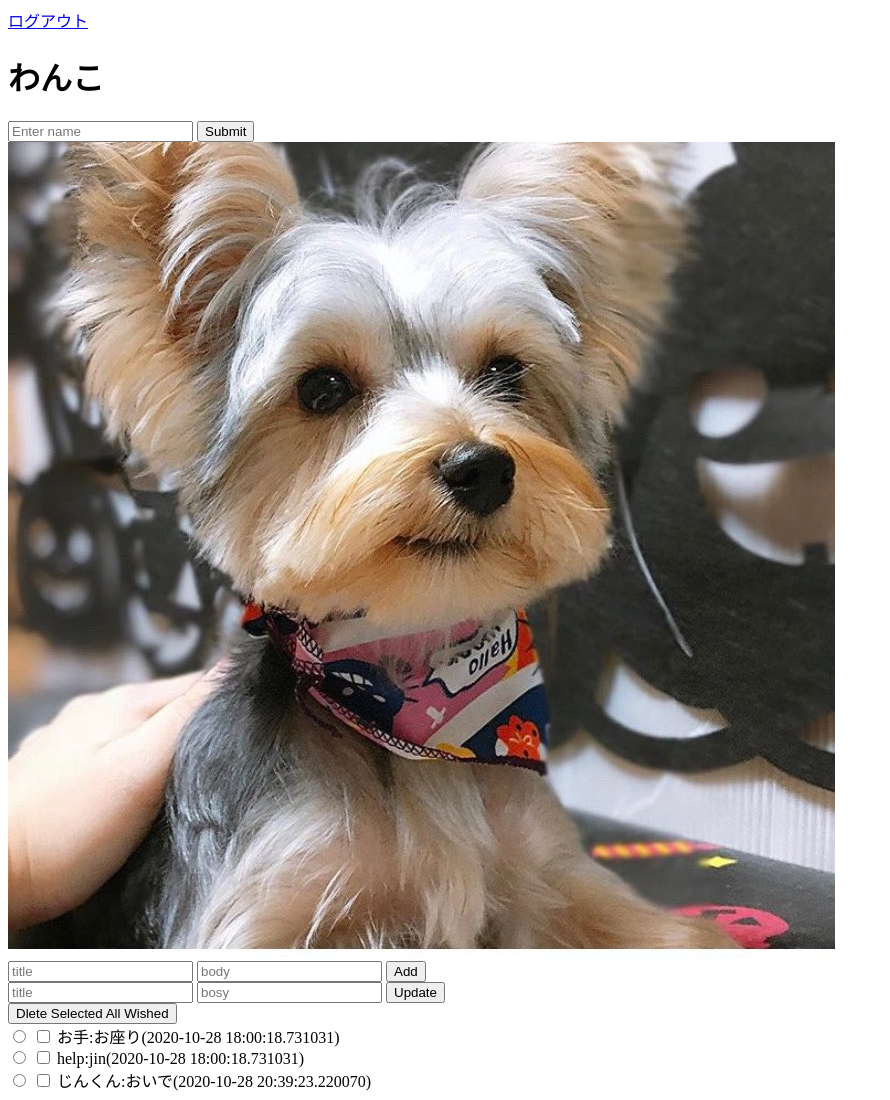
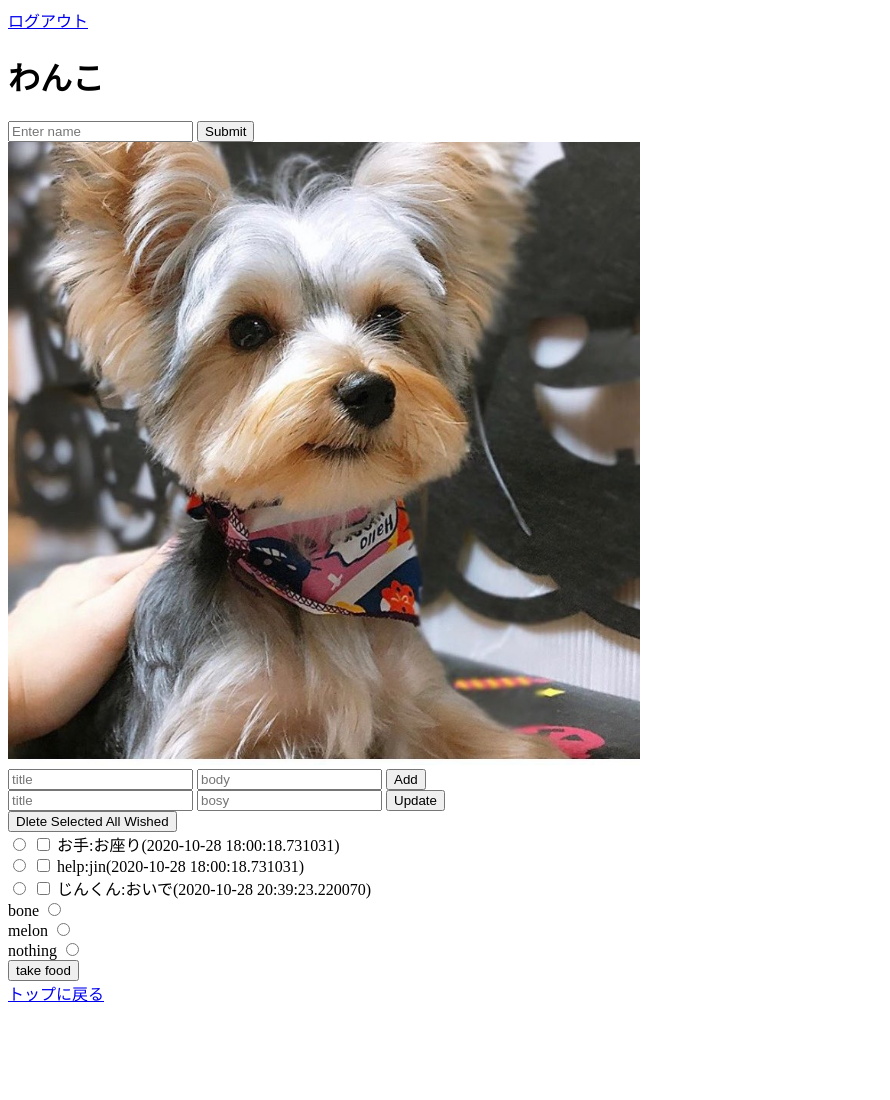
Before and after one commit to siberian122/flaskProject, a Flask app: page / in a window 1280 px wide. Shown: the whole page, without its empty margins (0-890 px from the left). After the commit the page ends 1002 px from the top, so only its background shows below. Run offline with Flask 2, Linux system fonts and the light colour scheme; a user stored in the database is signed in.

Commit message:
Commit takefood

```diff
--- a/app.py
+++ b/app.py
@@ -17,10 +17,17 @@ def index():
     if 'user_name' in session:
         name=request.args.get('name')
         all_wish=WishContent.query.all()
-        #esa=['bone','dog food','apple']
-        return render_template('index.html',name=name,all_wish=all_wish)
+        esa=['bone','melon','nothing']
+        return render_template('index.html',name=name,all_wish=all_wish,esa=esa)
     else:
         return redirect(url_for('top',status='logout'))
+
+
+@app.route('/esa',methods=['post'])
+def esa():
+    food=request.form.get('radio')
+    esa = ['bone', 'melon', 'nothing','go back']
+    return render_template('index.html',food=food,esa=esa)
 
 
 @app.route('/add',methods=['post'])
--- a/templates/index.html
+++ b/templates/index.html
@@ -16,7 +16,15 @@
         <input type="text" name="name" placeholder="Enter name">
         <input type="submit" value="Submit">
     </form>
-    <img src="/static/images/jin.jpg" alt="ジン">
+    {% if food =='bone' %}
+    <img src="/static/images/bone.jpg" width="50%" height="50%">
+    {% elif food=='melon' %}
+    <img src="/static/images/melon.jpg" width="50%" height="50%">
+    {% elif food=='nothing' %}
+    <img src="/static/images/nothing.jpg" width="50%" height="50%">
+    {% else %}
+    <img src="/static/images/jin.jpg" alt="ジン" width="50%" height="50%">
+    {% endif %}
 
     <form action="/add" method="POST">
         <input type="text" name="title" placeholder="title">
@@ -39,5 +47,18 @@
             {{ order.title }}:{{ order.body }}({{ order.date }})
         </div>
     {% endfor %}
+
+    <form action="/esa" method="post" enctype="multipart/form-data">
+        {% for food in esa %}
+            <div>
+                <label for="r1">{{ food }}</label>
+                <input type="radio" id="{{ food }}" name="radio" value="{{ food }}">
+            </div>
+        {% endfor %}
+        <div>
+            <input type="submit" value="take food">
+        </div>
+    </form>
+    <a href="/index">トップに戻る</a>
     </body>
 </html>
```
Also changed, not shown: models/models.py (line endings or trailing spaces), static/images/bone.jpg (added), static/images/melon.jpg (added), static/images/nothing.jpg (added).
